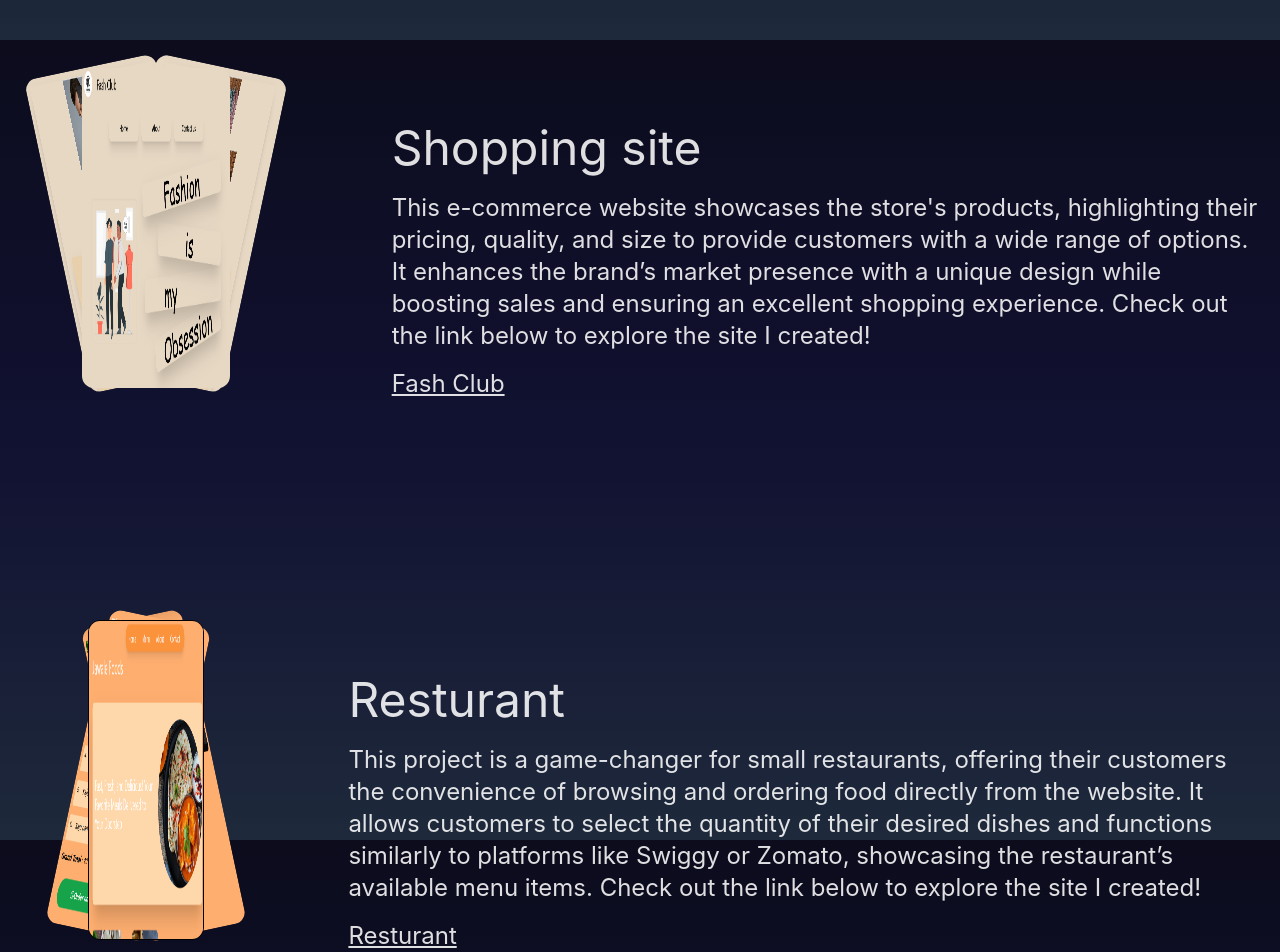
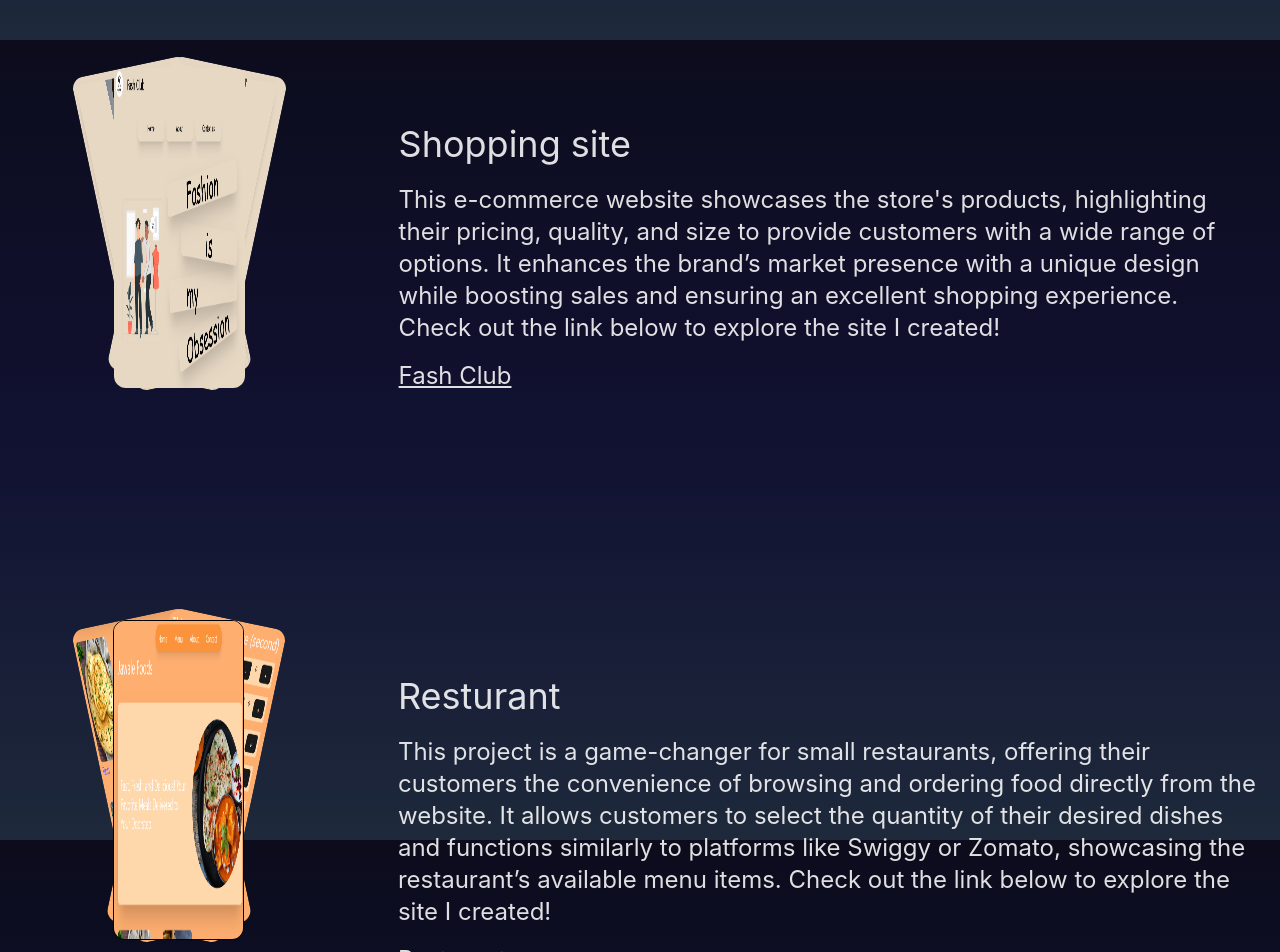
Before and after one commit to Nandkishor1771503/NK.dev, a React (Vite) app: page / in a window 1280 px wide. Shown: the part 1560-2512 px from the top of the page. Built offline with nearby package versions, Linux system fonts and the light colour scheme.

Commit message:
project last

```diff
--- a/src/Components/Hero_sec.jsx
+++ b/src/Components/Hero_sec.jsx
@@ -55,7 +55,7 @@ function Hero_sec() {
       </div>
 
       <motion.div
-        className=" w-[100%] h-24 mt-16 ml-5 text-2xl md:hidden"
+        className=" w-[100%] h-24 mt-16 ml-4 text-xl md:hidden"
         initial={{ x: -100, opacity: 0.3 }}
         whileInView={{ x: 0, opacity: 1 }}
         viewport={{ once: true }}
--- a/src/Components/Projects.jsx
+++ b/src/Components/Projects.jsx
@@ -24,7 +24,7 @@ function Projects() {
   return (
     <>
       <div className="flex flex-col items-center  justify-center lg:gap-8">
-        <div className="mb-20 lg:flex md:my-[15%] lg:mb-36 lg:my-[5%]">
+        <div className="mb-20 lg:flex md:my-[15%] lg:mb-36 lg:my-[5%] lg:mx-10">
           <div className="flex items-center justify-center lg:w-[100%] lg:mr-16 mb-10 gap-7 md:gap-0 lg:gap-5 mx-auto p-2">
             {" "}
             {/*Square card   lg:flex img */}
@@ -35,12 +35,12 @@ function Projects() {
               viewport={{ once: true }}
               src={fash2}
               alt="middle"
-              className="w-[45%] md:w-[45%] h-80 relative -top-2 left-40 rounded-xl"
+              className="w-[45%] md:w-[37%] lg:w-[45%] h-80 relative -top-2 left-40 rounded-xl"
             />
             <motion.img
               src={fash1}
               alt="right"
-              className="w-[50%] md:w-[50%] h-80  z-50 rounded-xl"
+              className="w-[50%] md:w-[42%] lg:w-[50%] h-80  z-50 rounded-xl"
             />
             <motion.img
               style={{ transformOrigin: "bottom" }}
@@ -49,15 +49,15 @@ function Projects() {
               viewport={{ once: true }}
               src={fash3}
               alt="left"
-              className="w-[45%] md:w-[45%] h-80 relative -top-2 right-40 rounded-xl"
+              className="w-[45%] md:w-[37%] lg:w-[45%] h-80 relative -top-2 right-40 rounded-xl"
             />
           </div>
 
           <div>
-            <h2 className="text-3xl md:text-5xl mx-4 my-4 md:mt-16 md:mb-5">
+            <h2 className="text-2xl md:text-3xl lg:text-4xl mx-4 my-4 md:mt-16 md:mb-5">
               Shopping site
             </h2>
-            <p className="text-xl md:text-2xl mx-4 my-4">
+            <p className="text-lg md:text-xl lg:text-2xl mx-4 my-4">
               This e-commerce website showcases the store's products,
               highlighting their pricing, quality, and size to provide customers
               with a wide range of options. It enhances the brand’s market
@@ -76,7 +76,7 @@ function Projects() {
         </div>
 
         <div className="mb-20 lg:flex">
-          <div className="flex items-center justify-center mr-10 mb-10 lg:w-[100%] gap-7 md:gap-0 p-2">
+          <div className="flex items-center justify-center lg:w-[100%] lg:mr-16 mb-10 gap-7 md:gap-0 lg:gap-5 mx-auto p-2 lg:mx-10">
             {" "}
             {/*Square card   lg:flex img */}
             <motion.img
@@ -86,12 +86,12 @@ function Projects() {
               viewport={{ once: true }}
               src={res1}
               alt="middle"
-              className="w-[45%] md:w-[37%] h-80 relative -top-2 left-40 rounded-xl"
+              className="w-[45%] md:w-[37%] lg:w-[45%] h-80 relative -top-2 left-40 rounded-xl"
             />
             <motion.img
               src={res2}
               alt="right"
-              className="w-[50%] md:w-[42%] h-80  z-50 rounded-xl border-black border"
+              className="w-[50%] md:w-[42%] lg:w-[50%] h-80  z-50 rounded-xl border-black border"
             />
             <motion.img
               style={{ transformOrigin: "bottom" }}
@@ -100,15 +100,15 @@ function Projects() {
               viewport={{ once: true }}
               src={res3}
               alt="left"
-              className="w-[45%] md:w-[37%] h-80 relative -top-2 right-40 rounded-xl"
+              className="w-[45%] md:w-[37%] lg:w-[45%] h-80 relative -top-2 right-40 rounded-xl"
             />
           </div>
 
           <div>
-            <h2 className="text-3xl md:text-5xl mx-4 my-4 md:mt-16 md:mb-5">
+            <h2 className="text-2xl md:text-3xl lg:text-4xl mx-4 my-4 md:mt-16 md:mb-5">
               Resturant
             </h2>
-            <p className="text-xl md:text-2xl mx-4 my-4">
+            <p className="text-lg md:text-xl lg:text-2xl mx-4 my-4">
               This project is a game-changer for small restaurants, offering
               their customers the convenience of browsing and ordering food
               directly from the website. It allows customers to select the
```
